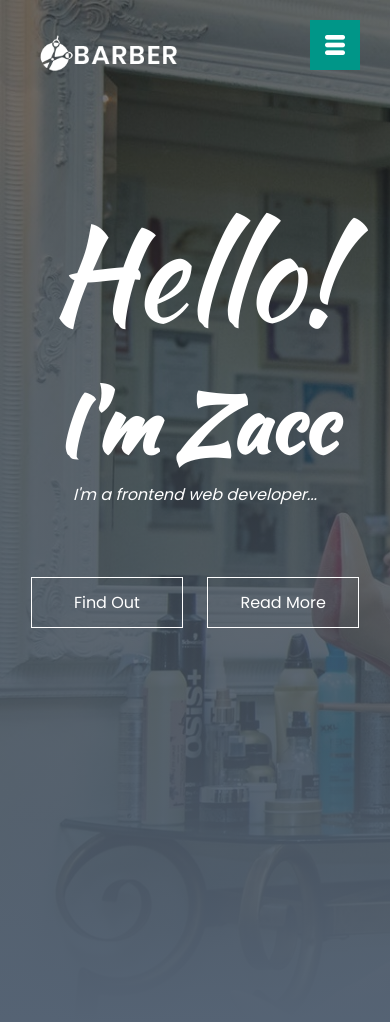
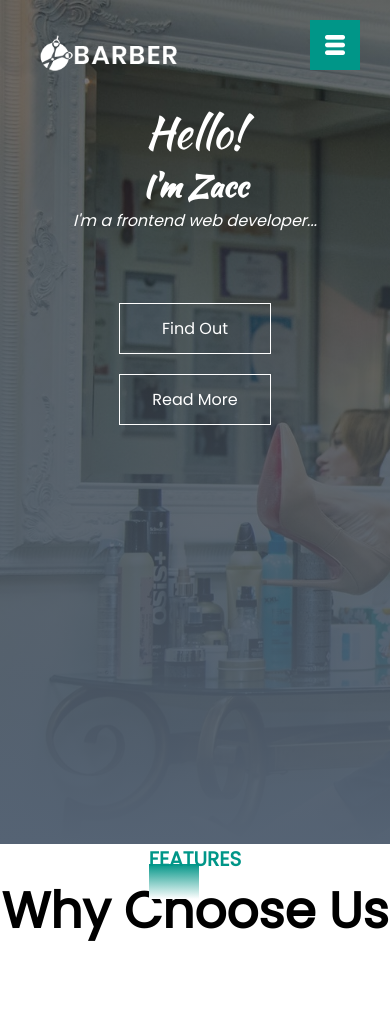
Before and after one commit to ZaccFlips/barbersite, a plain HTML site: page index.html in a window 390 px wide. Drawn offline with Linux system fonts and the light colour scheme.

Commit message:
added some responsiveness

```diff
--- a/index.html
+++ b/index.html
@@ -33,6 +33,15 @@
             </ul>
         </nav>
     </div>
+
+<!----Features-->
+
+<section id="feature">
+    <div class="title-text">
+        <p>FEATURES</p>
+        <h1>Why Choose Us</h1>
+    </div>
+</section>
     <div id="menubtn">
         <img src="/Barber_Shop_img/menu.png" id="menu">
     </div>
--- a/styles.css
+++ b/styles.css
@@ -7,7 +7,7 @@
     background-image: linear-gradient(rgba(0,0,0,0.5),#556374), url(/Barber_Shop_img/banner.jpg);
     background-size: cover;
     height: 100vh;
-    padding-bottom: 180px;
+
 }
 .logo{
     width: 140px;
@@ -18,7 +18,7 @@
 .banner-text{
     text-align: center;
     color: #fff;
-    padding-top: 180px;
+    padding-top: 100px;
 
 }
 .banner-text h1{
@@ -99,3 +99,51 @@ nav ul li a{
     width: 20px;
     margin-top: 15px;
 }
+
+@media only screen and (max-width: 770px){
+    .banner-text h1{
+       font-size: 44px;
+    }
+    .banner-text h2{
+        font-size: 30px;
+    }
+    .banner-btn a{
+        display: block;
+        margin: 20px auto;
+    }
+}
+
+
+/*----features----*/
+
+#features{
+    width: 100%;
+    padding: 70px;
+    margin: 50px auto;
+}
+.title-text{
+    text-align: center;
+    padding-bottom: 70px;
+}
+.title-text p{
+    margin: auto;
+    font-size: 20px;
+    color: #009688;
+    font-weight: bold;
+    position: relative;
+    z-index: 1;
+    display: inline-block;
+}
+.title-text p::after{
+    content: "";
+    width: 50px;
+    height: 35px;
+    background: linear-gradient(#019587,#fff);
+    position: absolute;
+    top: 20px;
+    left: 0;
+    z-index: -1;
+}
+.title-text h1{
+    font-size: 50px;
+}
```
